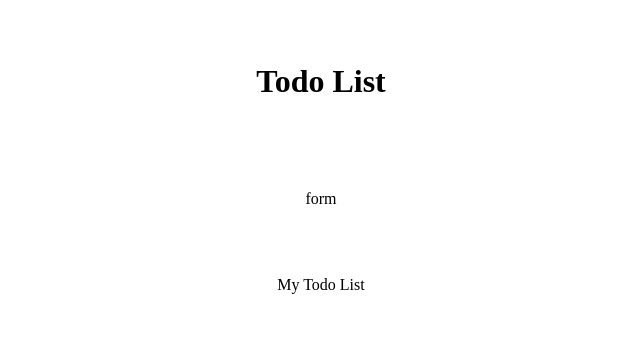
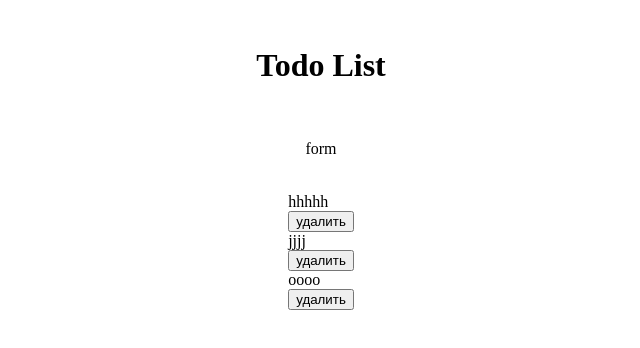
Before and after one commit to tms-js-pro-2021/tataiana, a React app: page / in a window 1280 px wide. Shown: the top 348 px of the page, without its empty margins (319-959 px from the left). Built offline with nearby package versions, Linux system fonts and the light colour scheme.

Commit message:
new commit

```diff
--- a/src/Todo/TodoList.jsx
+++ b/src/Todo/TodoList.jsx
@@ -1,8 +1,22 @@
 import React from 'react';
 
-function TodoList() {
+function TodoList({ todo, setTodo }) {
+  function deleteTodo(id) {
+    const newTodoList = [...todo].filter((item) => item.id != id);
+    setTodo(newTodoList);
+  }
+
   return (
-    <div> My Todo List</div>
+    <div>
+      {
+      todo.map((item) => (
+        <div key={item.id}>
+          <div>{ item.title }</div>
+          <button onClick={() => deleteTodo(item.id)}>удалить</button>
+        </div>
+      ))
+      }
+    </div>
   );
 }
 
--- a/src/Todo/TodoPage.jsx
+++ b/src/Todo/TodoPage.jsx
@@ -1,9 +1,27 @@
-import React from 'react';
+import React, { useState } from 'react';
 import { Container } from '@material-ui/core';
 import TodoList from './TodoList';
 import AddTodo from './AddTodo';
 
 function TodoPage() {
+  const [todo, setTodo] = useState([
+    {
+      id: '1',
+      title: 'hhhhh',
+      status: true,
+    },
+    {
+      id: '2',
+      title: 'jjjj',
+      status: true,
+    },
+    {
+      id: '3',
+      title: 'oooo',
+      status: false,
+    },
+  ]);
+
   return (
     <Container
       m={1}
@@ -16,7 +34,7 @@
     >
       <h1>Todo List</h1>
       <AddTodo />
-      <TodoList />
+      <TodoList todo={todo} setTodo={setTodo} />
     </Container>
   );
 }
```
